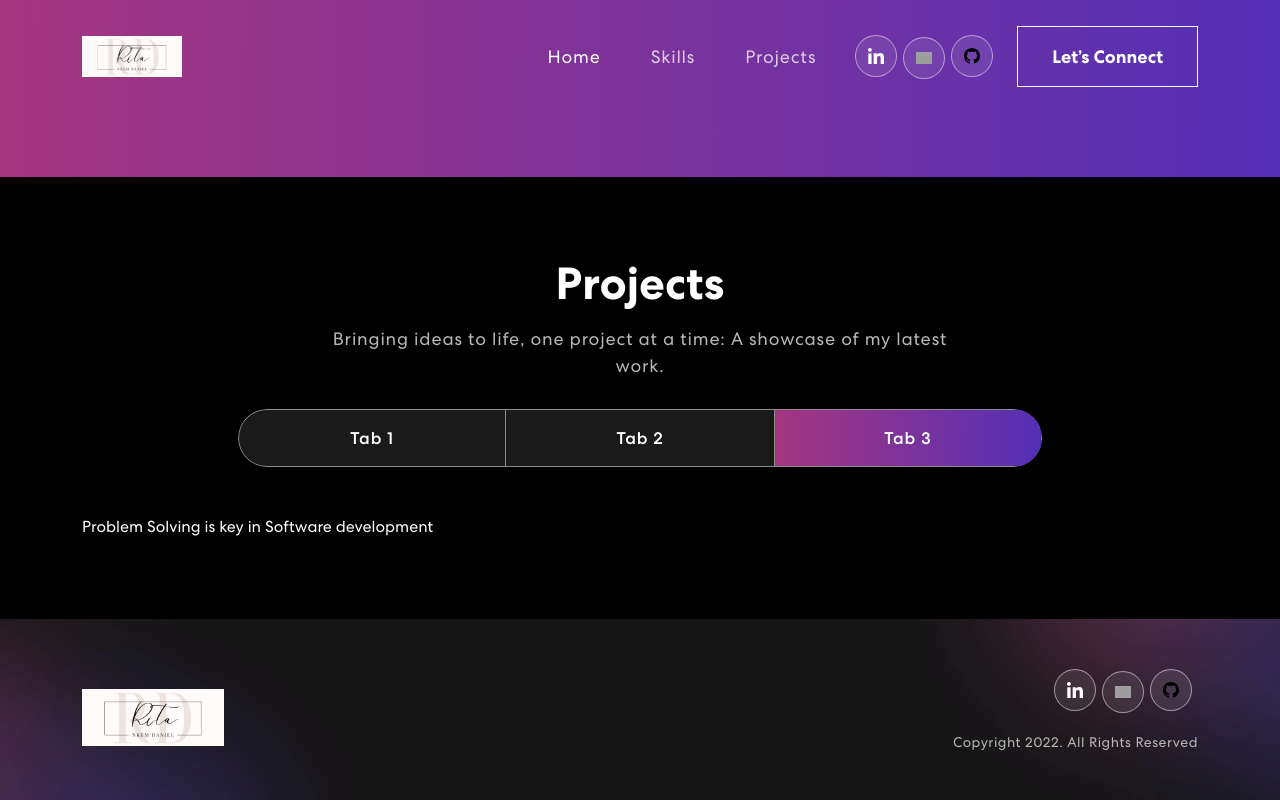
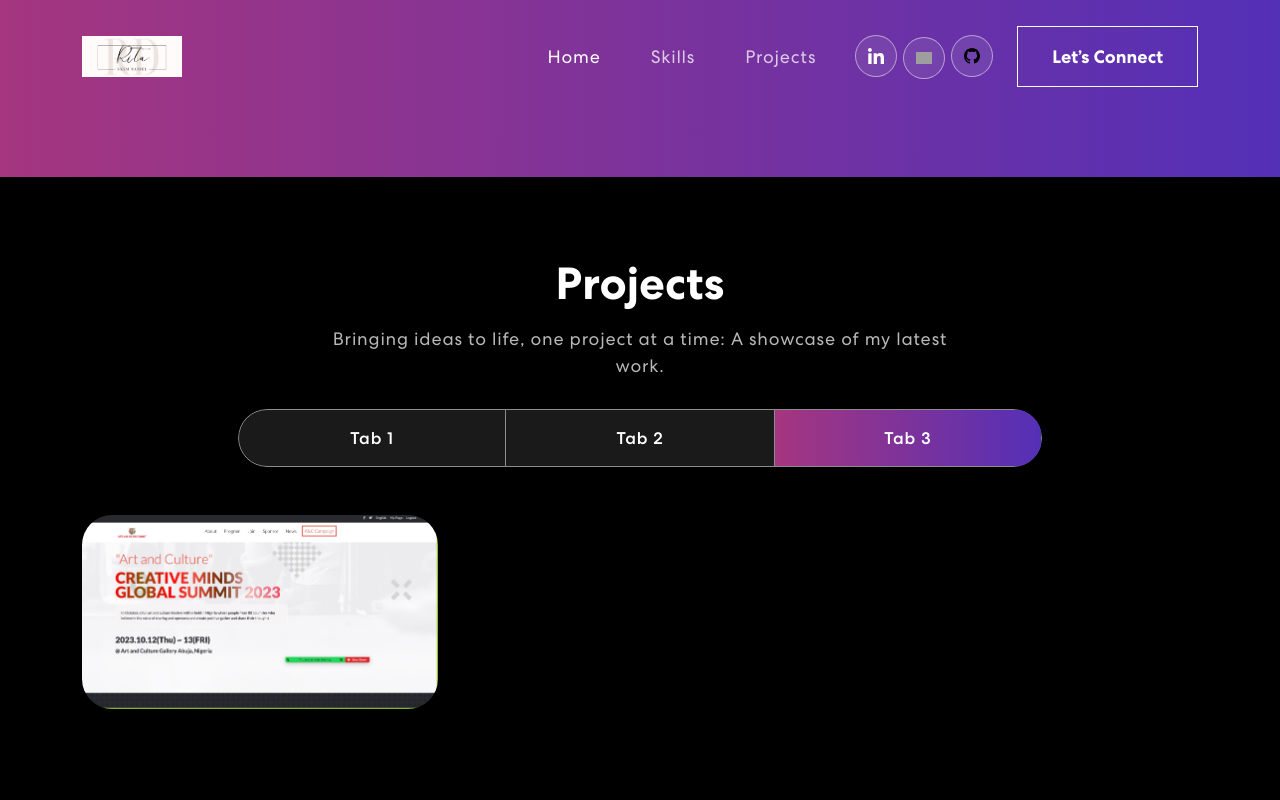
Before and after one commit to RitaDee/my-portfolio, a React (Create React App) app: page / in a window 1280 px wide. Both pictures are taken after a click on the tab "Tab 3". Shown: the part 1898-2698 px from the top of the page. Built offline with nearby package versions, Linux system fonts and the light colour scheme; grey boxes are pictures that could not be loaded.

Commit message:
Modify project cards

```diff
--- a/src/components/Projects.js
+++ b/src/components/Projects.js
@@ -7,30 +7,33 @@ import projImg7 from "../assets/img/project7.png";
 import projImg4 from "../assets/img/project4.png";
 import projImg5 from "../assets/img/project5.png";
 import projImg6 from "../assets/img/project6.png";
+import projImg8 from "../assets/img/project8.png";
 import 'animate.css';
 import TrackVisibility from 'react-on-screen';
 
 
 export const Projects = () => {
   const firstProjects = [
+
+    {
+      title: "Event Connect",
+      description: "Event Connect is an application which allows users to create, delete and reserve available event.",
+      imgUrl: projImg8,
+      link: 'https://event-connect-capstone.web.app/'
+    },
+
     {
       title: "Marplex RTM",
-      description: "Real Time Communication Project",
+      description: "A real time messaging & video calling web app. Built with HTML, CSS and JavaScript.",
       imgUrl: projImg1,
       link: "https://marplexr.netlify.app/"
     },
     {
-      title: "Budget App",
-      description: "Diva Spends",
+      title: "Diva Spends",
+      description: "Diva Spends is a web app to manage budget. The user adds new transactions associated with an expense category. A database store the budget.",
       imgUrl: projImg7,
       link: 'https://diva-spends.onrender.com/'
     },
-    {
-      title: "Space Traveller's Hub",
-      description: "Reserve Rockets",
-      imgUrl: projImg4,
-      link: "https://spacetravel-speculoos-5b113c.netlify.app/"
-    }
   ];
 
   const secondProjects = [
@@ -42,9 +45,10 @@ export const Projects = () => {
     },
 
     {
-      title: "Event Site",
-      description: "Event",
-      imgUrl: projImg5,
+      title: "Space Traveller's Hub",
+      description: "Reserve Rockets",
+      imgUrl: projImg4,
+      link: "https://spacetravel-speculoos-5b113c.netlify.app/"
     },
 
     {
@@ -54,6 +58,14 @@ export const Projects = () => {
       link: "https://ritadee.github.io/Leader-board/dist/"
     },
   ];
+
+  const thirdProjects = [
+     {
+      title: "Event Site",
+      description: "Event",
+      imgUrl: projImg5,
+    },
+  ]
 
   return (
     <section className="project" id="project">
@@ -107,8 +119,20 @@ export const Projects = () => {
                         }
                     </Row>
                 </Tab.Pane>
-                <Tab.Pane eventKey="second"></Tab.Pane>
-                <Tab.Pane eventKey="third">Problem Solving is key in Software development</Tab.Pane>
+                {/* <Tab.Pane eventKey="second"></Tab.Pane> */}
+                <Tab.Pane eventKey="third">
+                  <Row>
+                    {thirdProjects.map((project, index) => {
+                      return (
+                        <ProjectCard
+                        key={index}
+                        {...project}
+                        />
+                      )
+                    })
+                  }
+                  </Row>
+                </Tab.Pane>
               </Tab.Content>
             </Tab.Container>
             </div>}
```
Also changed, not shown: src/assets/img/project-img2.png (deleted), src/assets/img/project8.png (added).
